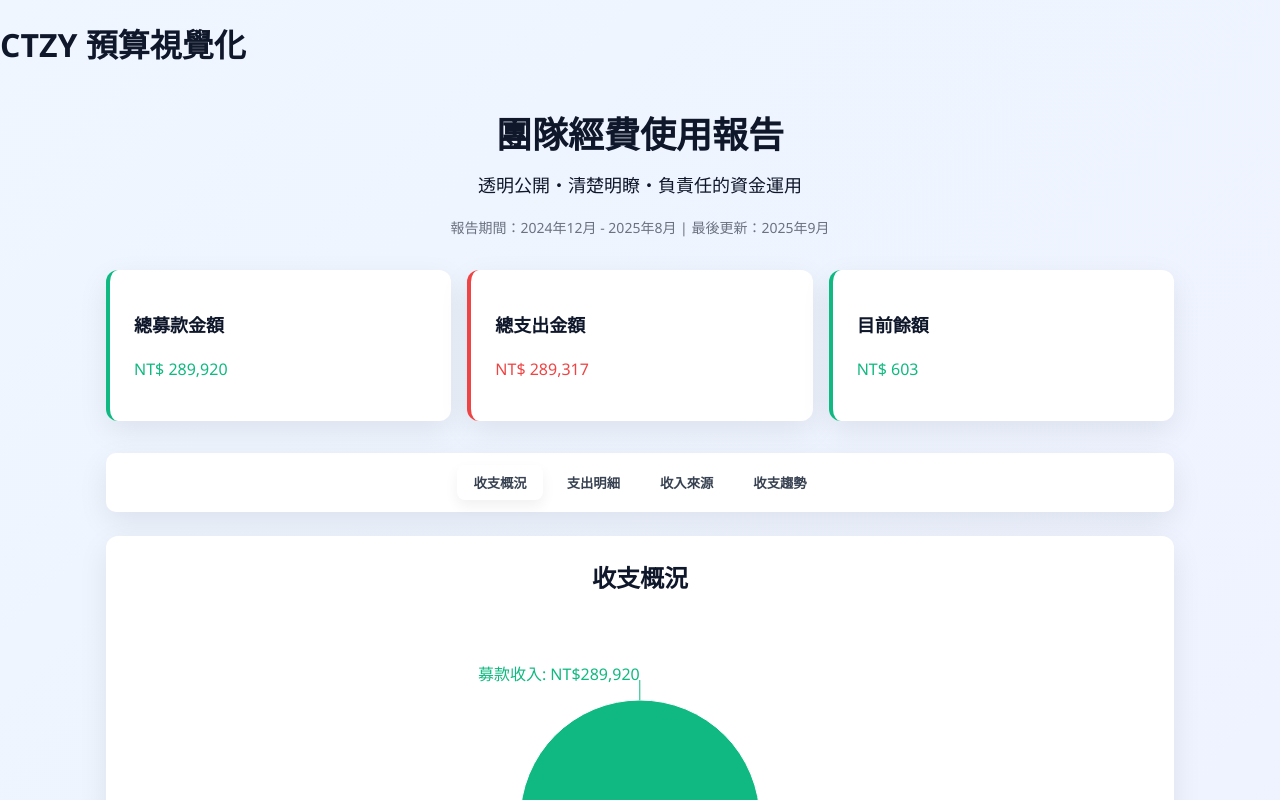
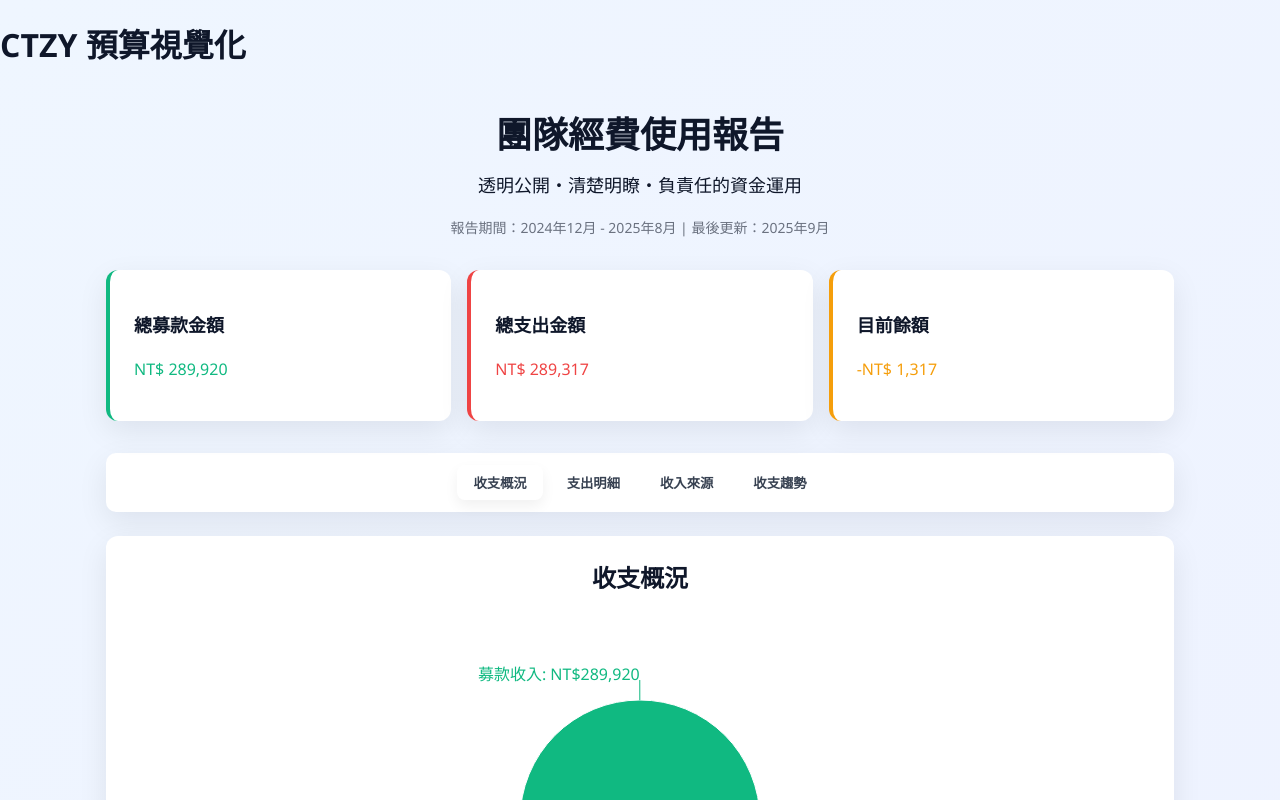
Before and after one commit to SiriusW823/CTZY-budget, a React (Create React App) app: page / in a window 1280 px wide. Shown: the top 800 px of the page. Built offline with nearby package versions, Linux system fonts and the light colour scheme.

Commit message:
Initial commit

```diff
--- a/src/App.tsx
+++ b/src/App.tsx
@@ -103,7 +103,8 @@ const BudgetVisualization = () => {
   // 自動計算統計數字
   const totalIncome = transactions.filter(t => t.amount > 0).reduce((s, t) => s + t.amount, 0);
   const totalExpense = transactions.filter(t => t.amount < 0).reduce((s, t) => s + Math.abs(t.amount), 0);
-  const currentBalance = transactions.reduce((s, t) => s + t.amount, 0);
+  // 使用者指定的目前餘額（覆寫 transactions 的自動計算）
+  const currentBalance = -1317;
 
   // 使用率與格式化工具
   const usageRate = totalIncome > 0 ? (totalExpense / totalIncome) * 100 : 0;
```
